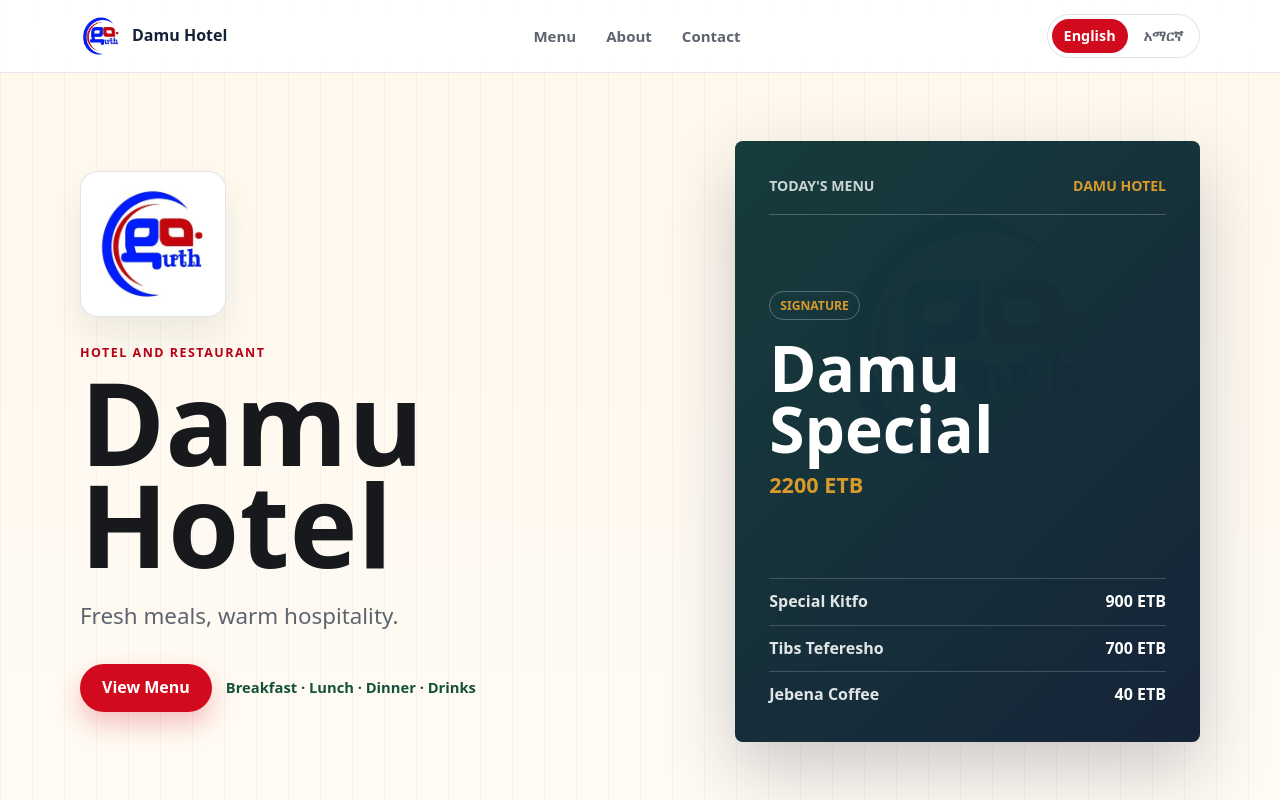
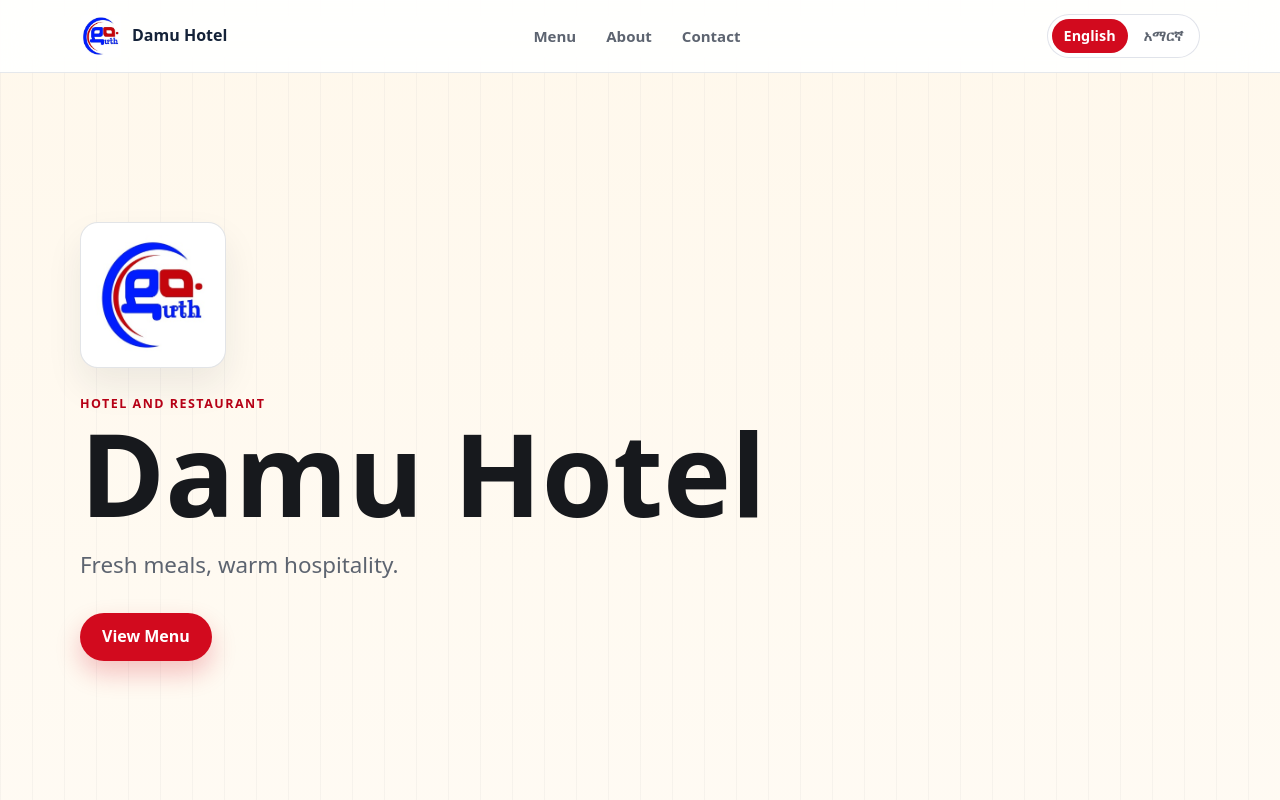
Before and after one commit to Robelhabtamu/Damu-Hotel-Digital-Menu-, a plain HTML site: page index.html in a window 1280 px wide. Shown: the top 800 px of the page. Drawn offline with Linux system fonts and the light colour scheme.

Commit message:
Clean up landing hero

```diff
--- a/css/styles.css
+++ b/css/styles.css
@@ -161,8 +161,8 @@
 
 .hero {
   display: grid;
-  grid-template-columns: minmax(0, 0.95fr) minmax(320px, 0.72fr);
-  gap: 42px;
+  grid-template-columns: 1fr;
+  gap: 28px;
   align-items: center;
   min-height: calc(100svh - 71px);
   padding-block: 44px 36px;
@@ -236,12 +236,6 @@
   margin-top: 30px;
 }
 
-.hero-note {
-  color: var(--green-800);
-  font-size: 0.92rem;
-  font-weight: 900;
-}
-
 .primary-button {
   display: inline-flex;
   align-items: center;
@@ -258,100 +252,6 @@
 .primary-button:hover {
   background: var(--red-700);
   transform: translateY(-1px);
-}
-
-.hero-board {
-  position: relative;
-  overflow: hidden;
-  border-radius: 8px;
-  padding: clamp(22px, 4vw, 34px);
-  color: var(--white);
-  background:
-    linear-gradient(135deg, rgba(20, 81, 60, 0.98), rgba(20, 34, 56, 0.98)),
-    url("../assets/damu-logo.jpeg") center 18% / 58% auto no-repeat;
-  box-shadow: 0 28px 70px rgba(20, 34, 56, 0.22);
-}
-
-.hero-board::before {
-  content: "";
-  position: absolute;
-  inset: 0;
-  background: rgba(20, 34, 56, 0.48);
-}
-
-.hero-board > * {
-  position: relative;
-  z-index: 1;
-}
-
-.board-topline {
-  display: flex;
-  justify-content: space-between;
-  gap: 16px;
-  border-bottom: 1px solid rgba(255, 255, 255, 0.22);
-  padding-bottom: 16px;
-  color: rgba(255, 255, 255, 0.78);
-  font-size: 0.88rem;
-  font-weight: 900;
-  text-transform: uppercase;
-}
-
-.board-topline strong {
-  color: var(--gold-500);
-}
-
-.signature-dish {
-  padding-block: clamp(44px, 8vw, 76px);
-}
-
-.signature-label {
-  display: inline-flex;
-  border: 1px solid rgba(255, 255, 255, 0.28);
-  border-radius: 999px;
-  padding: 4px 10px;
-  color: var(--gold-500);
-  font-size: 0.76rem;
-  font-weight: 900;
-  text-transform: uppercase;
-}
-
-.signature-dish h2 {
-  margin: 18px 0 8px;
-  color: var(--white);
-  font-size: clamp(2.4rem, 5vw, 4.7rem);
-  line-height: 0.95;
-  letter-spacing: 0;
-}
-
-.signature-dish p {
-  margin: 0;
-  color: var(--gold-500);
-  font-size: 1.35rem;
-  font-weight: 900;
-}
-
-.hero-specials {
-  display: grid;
-  gap: 10px;
-}
-
-.hero-specials div {
-  display: flex;
-  align-items: center;
-  justify-content: space-between;
-  gap: 16px;
-  border-top: 1px solid rgba(255, 255, 255, 0.18);
-  padding-top: 10px;
-}
-
-.hero-specials span {
-  color: rgba(255, 255, 255, 0.88);
-  font-weight: 800;
-}
-
-.hero-specials strong {
-  color: var(--white);
-  white-space: nowrap;
 }
 
 .menu-section {
@@ -651,10 +551,6 @@
     padding-block: 42px;
   }
 
-  .hero-board {
-    order: -1;
-  }
-
   .category-tabs {
     top: 154px;
   }
@@ -693,21 +589,6 @@
     padding: 10px;
   }
 
-  .hero-board {
-    padding: 20px;
-  }
-
-  .board-topline,
-  .hero-specials div {
-    align-items: flex-start;
-    flex-direction: column;
-    gap: 4px;
-  }
-
-  .signature-dish {
-    padding-block: 34px;
-  }
-
   .menu-section {
     padding-block: 52px;
   }
--- a/index.html
+++ b/index.html
@@ -50,35 +50,9 @@
           <p class="hero-tagline" data-i18n="heroTagline">Fresh meals, warm hospitality.</p>
           <div class="hero-actions">
             <a class="primary-button" href="#menu" data-i18n="heroCta">View Menu</a>
-            <span class="hero-note">Breakfast · Lunch · Dinner · Drinks</span>
           </div>
         </div>
 
-        <div class="hero-board" aria-label="Featured Damu Hotel menu items">
-          <div class="board-topline">
-            <span>Today's Menu</span>
-            <strong>Damu Hotel</strong>
-          </div>
-          <div class="signature-dish">
-            <span class="signature-label">Signature</span>
-            <h2>Damu Special</h2>
-            <p>2200 ETB</p>
-          </div>
-          <div class="hero-specials">
-            <div>
-              <span>Special Kitfo</span>
-              <strong>900 ETB</strong>
-            </div>
-            <div>
-              <span>Tibs Teferesho</span>
-              <strong>700 ETB</strong>
-            </div>
-            <div>
-              <span>Jebena Coffee</span>
-              <strong>40 ETB</strong>
-            </div>
-          </div>
-        </div>
       </section>
 
       <section id="menu" class="menu-section section-shell">
```
